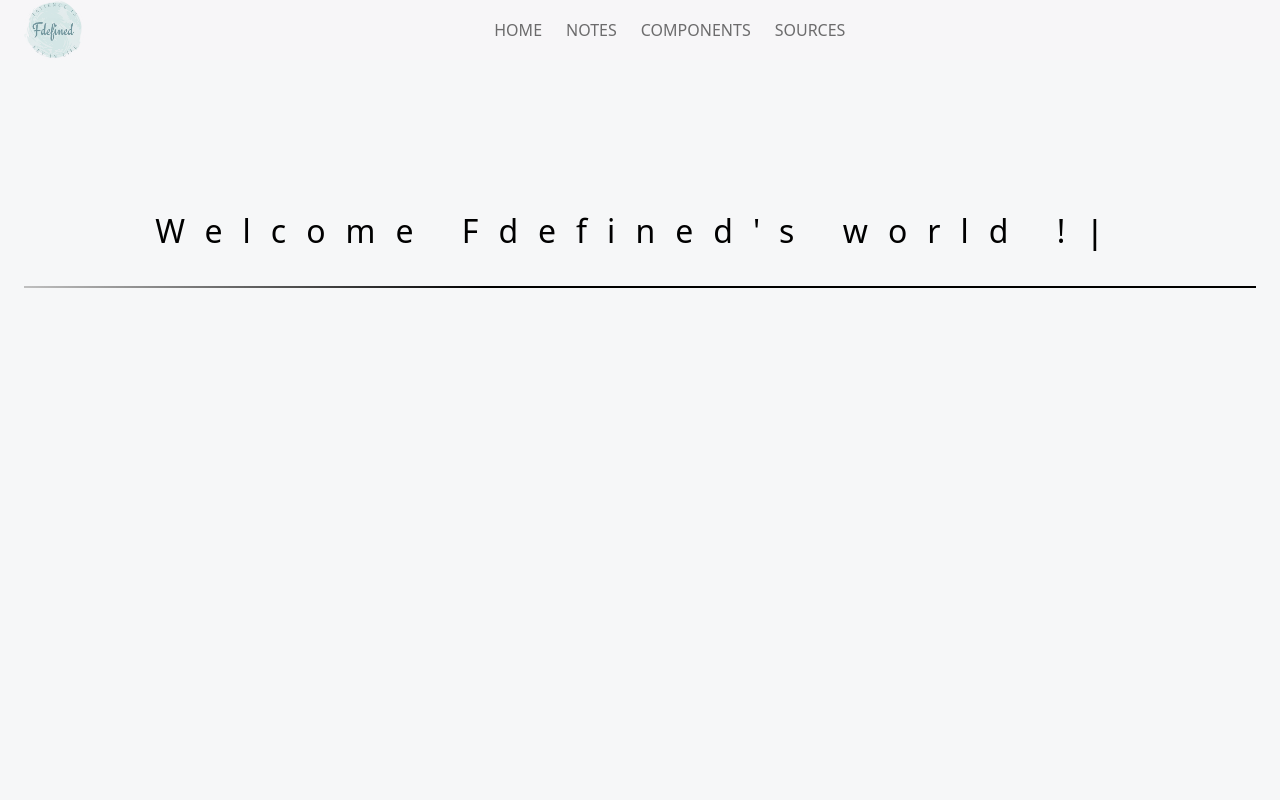
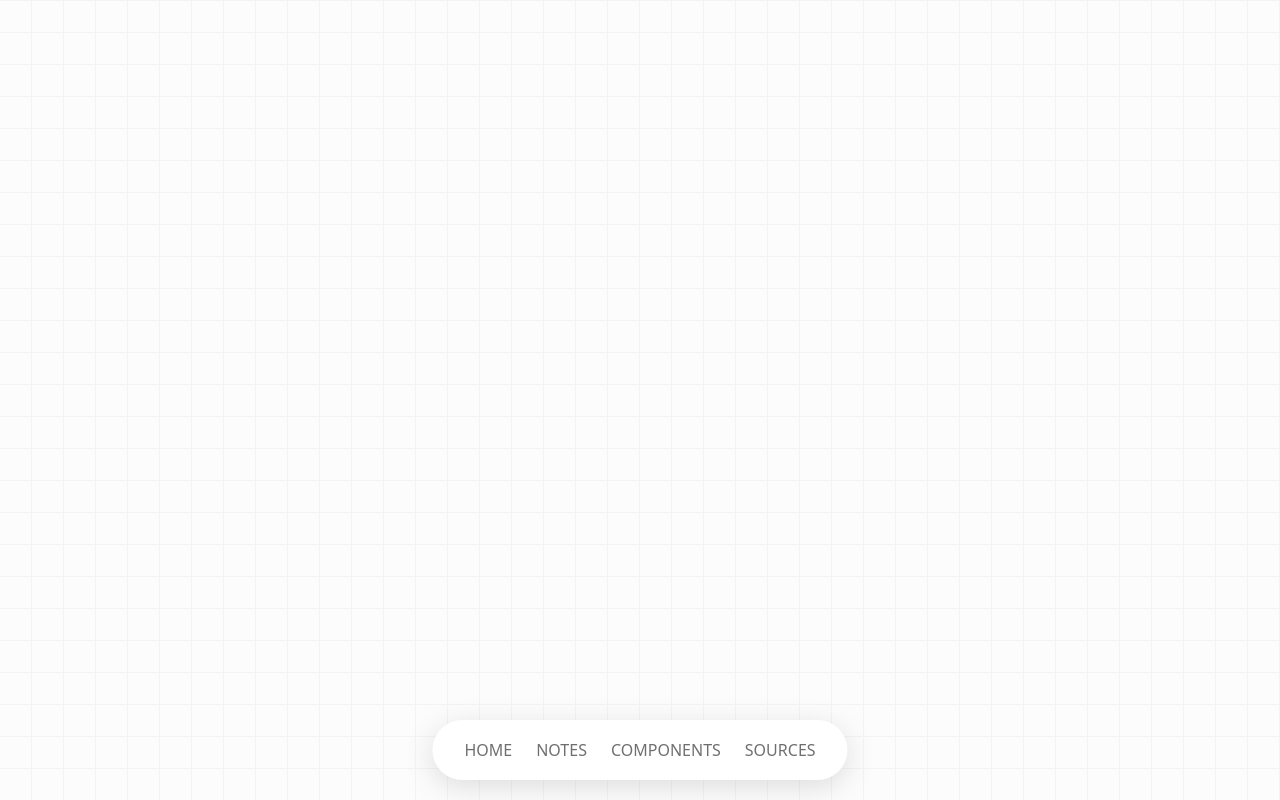
Before and after one commit to FU-design/Picture, a Vue app: page /home#/home in a window 1280 px wide. Built offline with nearby package versions, Linux system fonts and the light colour scheme; what vue-dompurify-html would draw is missing.

Commit message:
docs: update notes

```diff
--- a/package.json
+++ b/package.json
@@ -14,6 +14,7 @@
     "watch": "node scripts/watchFileChanged.js"
   },
   "dependencies": {
+    "@vueuse/core": "^13.4.0",
     "clipboard": "^2.0.11",
     "dompurify": "^3.2.5",
     "highlight.js": "^11.11.1",
--- a/src/layout/header/index.vue
+++ b/src/layout/header/index.vue
@@ -1,32 +1,40 @@
 <script setup lang="ts">
-import BlogLogo from '@/components/hoc/blogLogo'
 import PicButton from '@/components/PicButton/index.vue'
 import { computed } from 'vue'
-import { useRouter } from 'vue-router'
+import { type RouteRecordRaw, useRouter } from 'vue-router'
 
 const router = useRouter()
 const routes = computed(() => router.getRoutes().filter(v => v.meta.menu))
+
+function goPage(route: RouteRecordRaw) {
+  router.push({ path: (route.redirect || route.path) as string })
+}
 </script>
 
 <template>
   <header>
-    <BlogLogo />
-    <nav>
-      <div v-for="(route, index) in routes" :key="index" @click="() => $router.push({ path: (route.redirect || route.path) as string })">
+    <ul>
+      <li v-for="(route, index) in routes" :key="index" @click="goPage(route)">
         <PicButton> {{ route.meta.name }}</PicButton>
-      </div>
-    </nav>
+      </li>
+    </ul>
   </header>
 </template>
 
 <style lang="scss"  scoped>
 header{
-  height: 60px;
+  position: fixed;
+  bottom: 20px;
+  left: 50%;
+  transform: translateX(-50%);
   padding-inline: 24px;
+
   display: flex;
   justify-content: center;
-  background-color: #f7f6f8;
-  nav{
+  border-radius: 9999px;
+  background-color: #fff;
+  box-shadow: rgba(100, 100, 111, 0.2) 0px 7px 29px 0px;
+  ul{
     flex: 1;
     display: flex;
     justify-content: center;
@@ -35,4 +43,8 @@ header{
     line-height: 60px;
   }
 }
+
+.menu__active{
+
+}
 </style>
--- a/src/layout/index.vue
+++ b/src/layout/index.vue
@@ -4,7 +4,7 @@ import LayoutMain from '@/layout/main/index.vue'
 </script>
 
 <template>
-  <div>
+  <div class="layout">
     <LayoutHeader />
     <LayoutMain>
       <RouterView :key="$route.fullPath" />
@@ -13,4 +13,7 @@ import LayoutMain from '@/layout/main/index.vue'
 </template>
 
 <style scoped>
+.layout{
+  position: relative;
+}
 </style>
--- a/src/layout/main/index.vue
+++ b/src/layout/main/index.vue
@@ -10,9 +10,9 @@
 <style scoped>
 main{
   width: 100vw;
-  height: calc(100vh - 60px);
+  height: 100vh;
   overflow: auto;
-  background-color: rgba(0,0,0,0.04);
+  background-color: hsl(0 0% 99.0%);
   background-image: url('@/assets/grid.svg');
 }
 </style>
--- a/src/view/home.vue
+++ b/src/view/home.vue
@@ -1,51 +1,13 @@
 <script setup lang="ts">
-import TypeWriter from '@/components/hoc/typeWriter'
-import { ref } from 'vue'
-
-const textContent = ref('Welcome Fdefined\'s world !')
 </script>
 
 <template>
-  <div class="home">
-    <div class="hello-msg">
-      <TypeWriter :full-text="textContent" />
-    </div>
-    <div class="drivier-wrp">
-      <div class="drivier" />
-    </div>
-  </div>
+  <div class="home" />
 </template>
 
 <style lang="scss" scoped>
 .home{
   padding: 24px;
   height: 100%;
-  background-color: #f6f7f8;
-  position: relative;
-  display: flex;
-  flex-direction: column;
-}
-
-.drivier-wrp{
-  width: 100%;
-  height: 2px;
-  box-sizing: border-box;
-  overflow: hidden;
-  background-color: #000;
-  position: relative;
-}
-
-.drivier{
-  position: absolute;
-  height: 100%;
-  width: 100%;
-  background: linear-gradient(70deg, #000, #fff,#000);
-  animation: drivier 1.6s infinite linear;
-}
-
-@keyframes drivier {
-  0% {transform: translateX(-100%)}
-  50% { transform: translateX(50%); }
-  100% { transform: translateX(100%); }
 }
 </style>
```
Also changed, not shown: src/resources/project.md (added, +70 -0 lines), 1 other file (tests, documents, lock files or other folders).
